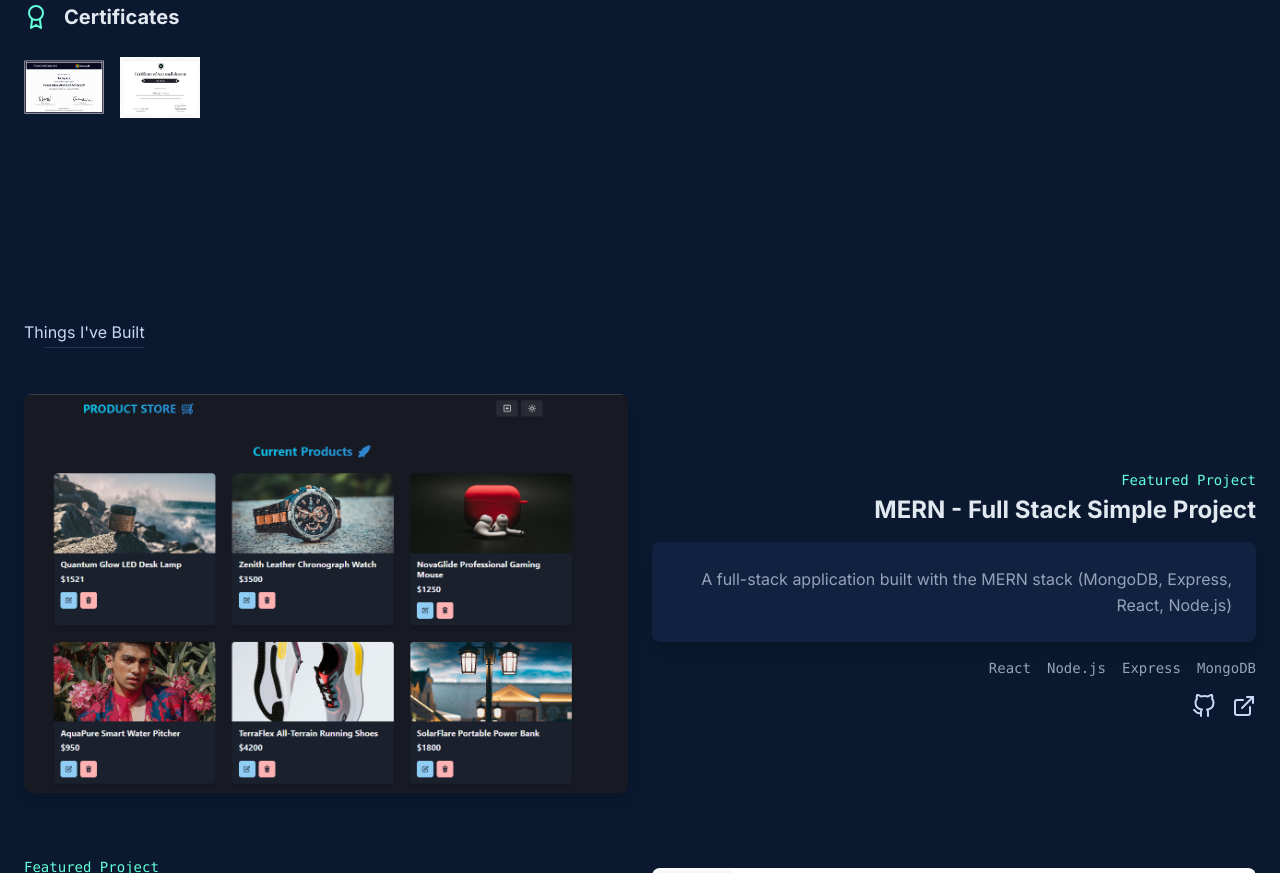
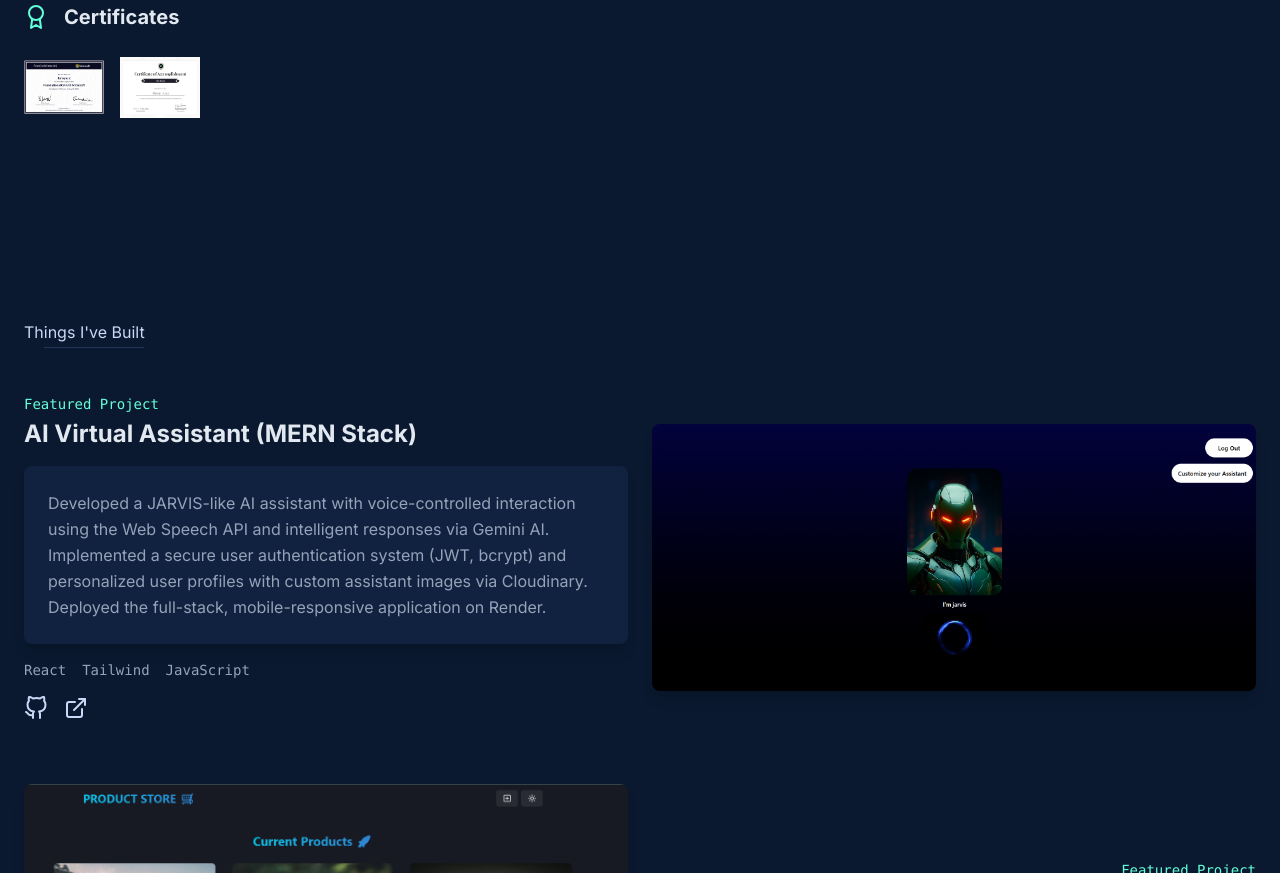
Before and after one commit to tareq159615/My-Portfolio-, a plain HTML site: page index.html in a window 1280 px wide. Shown: the part 1927-2800 px from the top of the page. Drawn offline with nearby package versions, Linux system fonts and the light colour scheme.

Commit message:
project 2nd  commit

```diff
--- a/index.html
+++ b/index.html
@@ -174,11 +174,10 @@
             class="mt-6 max-w-xl text-slate-400 fade-in"
             style="transition-delay: 400ms"
           >
-            I have built a variety of full-stack and frontend applications
-            using the MERN stack, React, and Zustand. My projects demonstrate
-            not only coding skills, but also the ability to build clean and
-            scalable software using SOLID principles and low-level design
-            (LLD).
+            I have built a variety of full-stack and frontend applications using
+            the MERN stack, React, and Zustand. My projects demonstrate not only
+            coding skills, but also the ability to build clean and scalable
+            software using SOLID principles and low-level design (LLD).
           </p>
           <div class="mt-8 fade-in" style="transition-delay: 500ms">
             <a href="#projects" class="btn text-lg px-8 py-4"
@@ -336,8 +335,79 @@
         <h2 class="section-heading mb-12">Things I've Built</h2>
         <div class="space-y-16">
           <!-- ....................... -->
+
           <div class="grid grid-cols-1 md:grid-cols-12 gap-6 items-center">
-            <div class="md:col-span-6 relative group transform transition hover:-translate-y-1 motion-reduce:transition-none motion-reduce:hover:transform-none">
+            <div
+              class="md:col-span-6 md:order-2 relative group transform transition hover:-translate-y-1 motion-reduce:transition-none motion-reduce:hover:transform-none"
+            >
+              <a
+                href="https://virtual-assistant-lpfc.onrender.com"
+                target="_blank"
+                rel="noopener noreferrer"
+                aria-label="View Project"
+              >
+                <div
+                  class="absolute inset-0 bg-navy/70 rounded-lg group-hover:bg-transparent transition-all duration-300"
+                ></div>
+                <img
+                  src="/image/VA.png"
+                  class="rounded-lg shadow-lg"
+                  alt="AI Virtual Assistant (MERN Stack)"
+                />
+              </a>
+            </div>
+
+            <div class="md:col-span-6 md:order-1 md:text-left">
+              <p class="font-mono text-accent text-sm">Featured Project</p>
+              <h3 class="text-2xl font-bold text-slate-200 mt-1 mb-4">
+                <a
+                  href="https://virtual-assistant-lpfc.onrender.com"
+                  target="_blank"
+                  rel="noopener noreferrer"
+                  class="hover:text-accent transition-colors duration-300"
+                  >AI Virtual Assistant (MERN Stack)</a
+                >
+              </h3>
+              <div class="bg-light-navy p-6 rounded-lg shadow-lg">
+                <p class="text-slate-400">
+                  Developed a JARVIS-like AI assistant with voice-controlled
+                  interaction using the Web Speech API and intelligent responses
+                  via Gemini AI. Implemented a secure user authentication system
+                  (JWT, bcrypt) and personalized user profiles with custom
+                  assistant images via Cloudinary. Deployed the full-stack,
+                  mobile-responsive application on Render.
+                </p>
+              </div>
+              <div class="flex gap-4 font-mono text-slate-400 text-sm mt-4">
+                <span>React</span> <span>Tailwind</span> <span>JavaScript</span>
+              </div>
+              <div class="flex gap-4 mt-4">
+                <a
+                  href="https://github.com/tareq159615/Virtual-Assistant"
+                  target="_blank"
+                  rel="noopener noreferrer"
+                  class="hover:text-accent transition-colors duration-300"
+                  aria-label="GitHub Link"
+                  ><i data-feather="github"></i
+                ></a>
+                <a
+                  href="https://virtual-assistant-lpfc.onrender.com"
+                  target="_blank"
+                  rel="noopener noreferrer"
+                  class="hover:text-accent transition-colors duration-300"
+                  aria-label="External Link"
+                  ><i data-feather="external-link"></i
+                ></a>
+              </div>
+            </div>
+          </div>
+
+          <!-- ....................... -->
+
+          <div class="grid grid-cols-1 md:grid-cols-12 gap-6 items-center">
+            <div
+              class="md:col-span-6 relative group transform transition hover:-translate-y-1 motion-reduce:transition-none motion-reduce:hover:transform-none"
+            >
               <a
                 href="https://mern-project-1-d7sj.onrender.com/"
                 target="_blank"
@@ -399,10 +469,12 @@
             </div>
           </div>
 
-           <!-- ....................... -->
+          <!-- ....................... -->
 
-          <div class="grid grid-cols-1 md:grid-cols-12 gap-6 items-center ">
-            <div class="md:col-span-6 md:order-2 relative group transform transition hover:-translate-y-1 motion-reduce:transition-none motion-reduce:hover:transform-none">
+          <div class="grid grid-cols-1 md:grid-cols-12 gap-6 items-center">
+            <div
+              class="md:col-span-6 md:order-2 relative group transform transition hover:-translate-y-1 motion-reduce:transition-none motion-reduce:hover:transform-none"
+            >
               <a
                 href="https://reliable-vacherin-78a9d8.netlify.app/"
                 target="_blank"
@@ -410,8 +482,8 @@
                 aria-label="View Project"
               >
                 <div
-                  class="absolute inset-0 bg-navy/70 rounded-lg group-hover:bg-transparent transition-all duration-300 "
-                > </div>
+                  class="absolute inset-0 bg-navy/70 rounded-lg group-hover:bg-transparent transition-all duration-300"
+                ></div>
                 <img
                   src="/image/w2.png"
                   class="rounded-lg shadow-lg"
@@ -461,8 +533,6 @@
             </div>
           </div>
           <!-- ....................... -->
-
-
 
           <h3 class="text-center text-2xl font-bold text-slate-200 mt-20">
             Other Noteworthy Projects
```
Also changed, not shown: image/VA.png (added).
